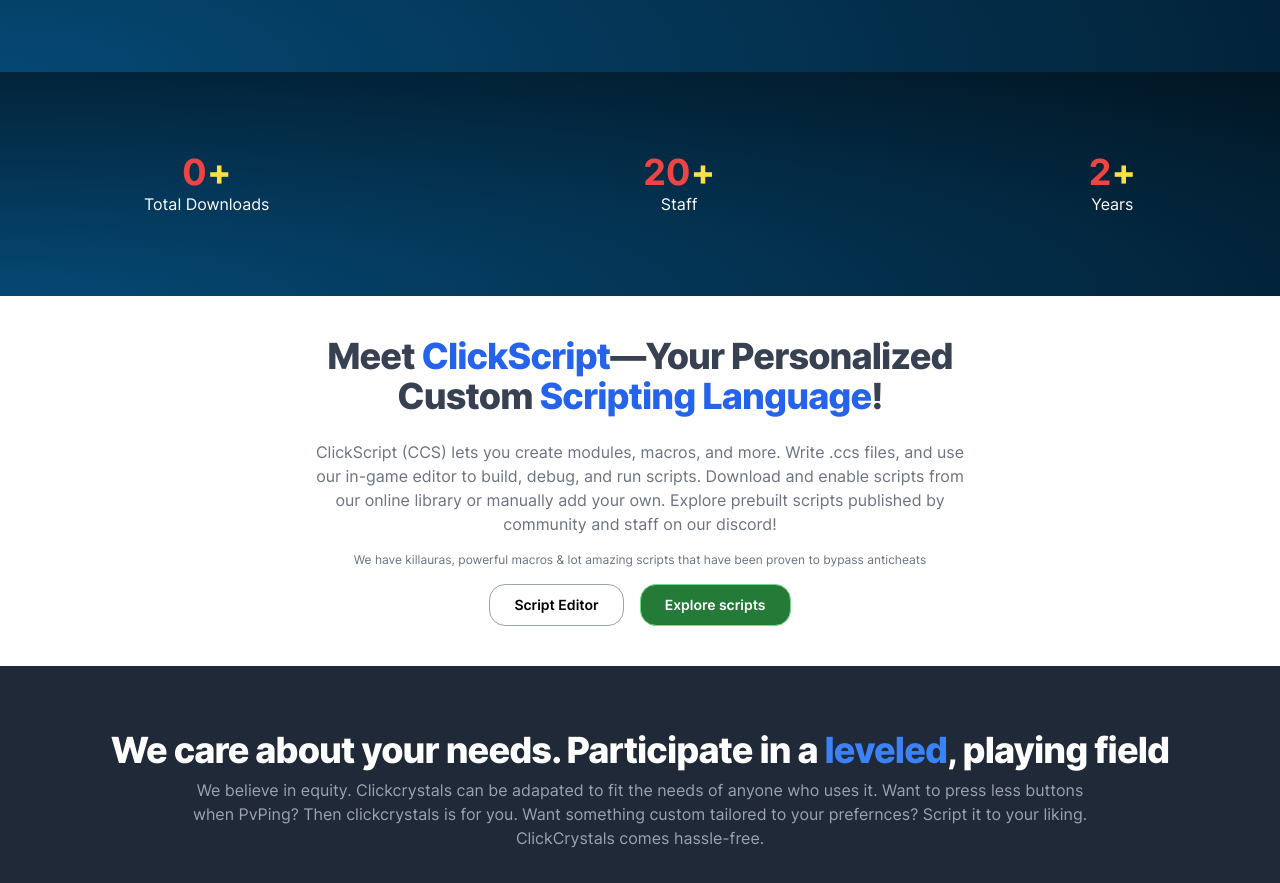
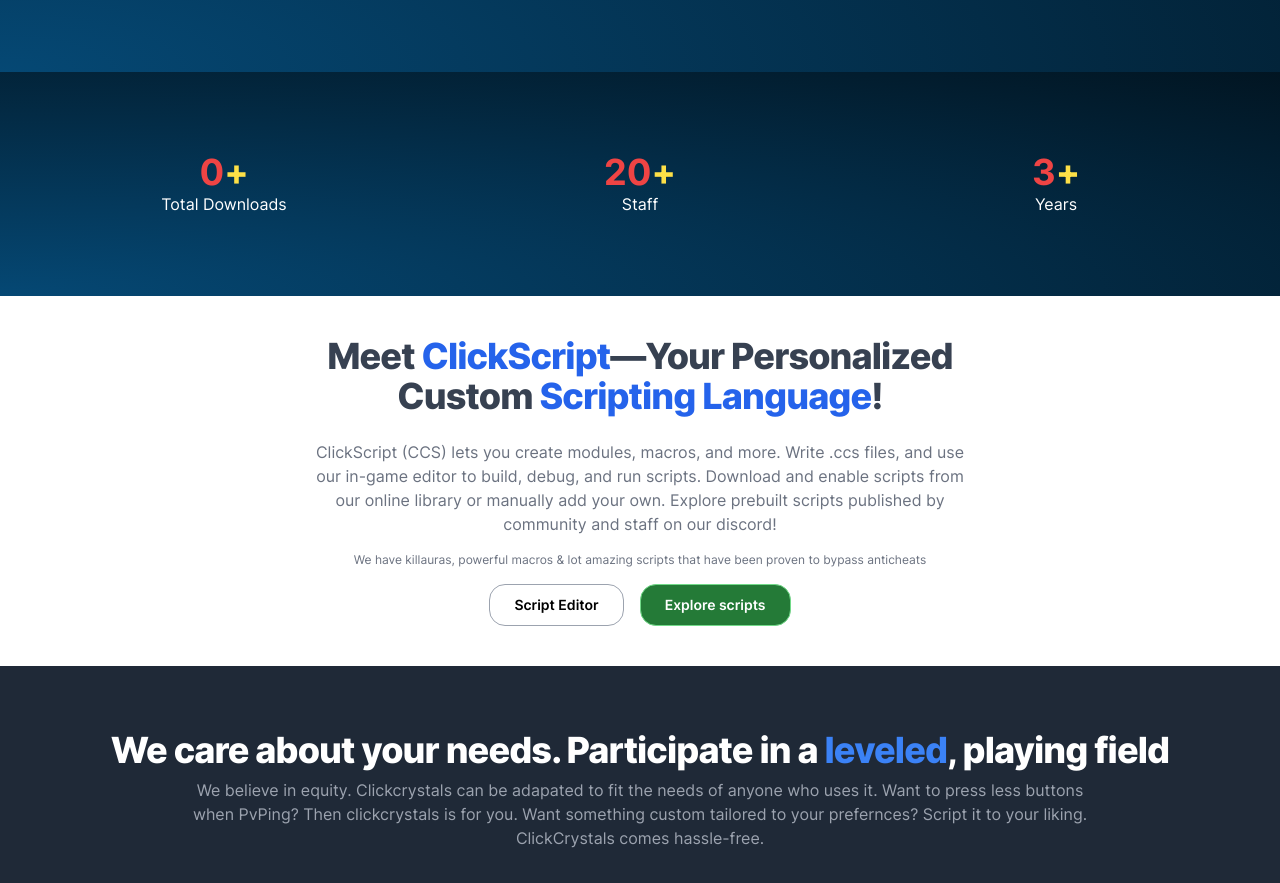
Before and after one commit to thetrouper/clickcrystals.xyz, a Next.js app: page / in a window 1280 px wide. Shown: the part 820-1703 px from the top of the page. Built offline with nearby package versions, Linux system fonts and the light colour scheme; no server answers.

Commit message:
Fix progress stat wiggle and calculate years dynamically

```diff
--- a/components/Sections/Progress/Progress.tsx
+++ b/components/Sections/Progress/Progress.tsx
@@ -21,7 +21,7 @@ export default function Progress() {
     },
     {
       metric: 'Years',
-      value: 2,
+      value: new Date().getFullYear() - 2023,
       postfix: '+',
     },
   ];
@@ -37,15 +37,15 @@ export default function Progress() {
 
   return (
     <div className="py-12 bg-[#0c3768] my-0 bg-[radial-gradient(ellipse_200%_200%_at_bottom_left,#054874,#000000_100%)]">
-      <div className="rounded-md py-8 px-4 lg:px-32 flex gap-4 sm:flex-row flex-col justify-between">
+      <div className="rounded-md py-8 px-4 lg:px-32 flex gap-4 sm:flex-row flex-col items-center sm:items-stretch justify-between">
         {progress.map((progress, index) => {
           return (
             <div
               key={index}
-              className="flex flex-col items-center justify-center mx-4"
+              className="flex flex-col items-center justify-center mx-4 w-40"
             >
               <Container>
-                <h2 className="text-yellow-300 text-4xl font-bold flex flex-row">
+                <h2 className="text-yellow-300 text-4xl font-bold flex flex-row justify-center">
                   <CountUp
                     start={0}
                     end={progress.value}
```
